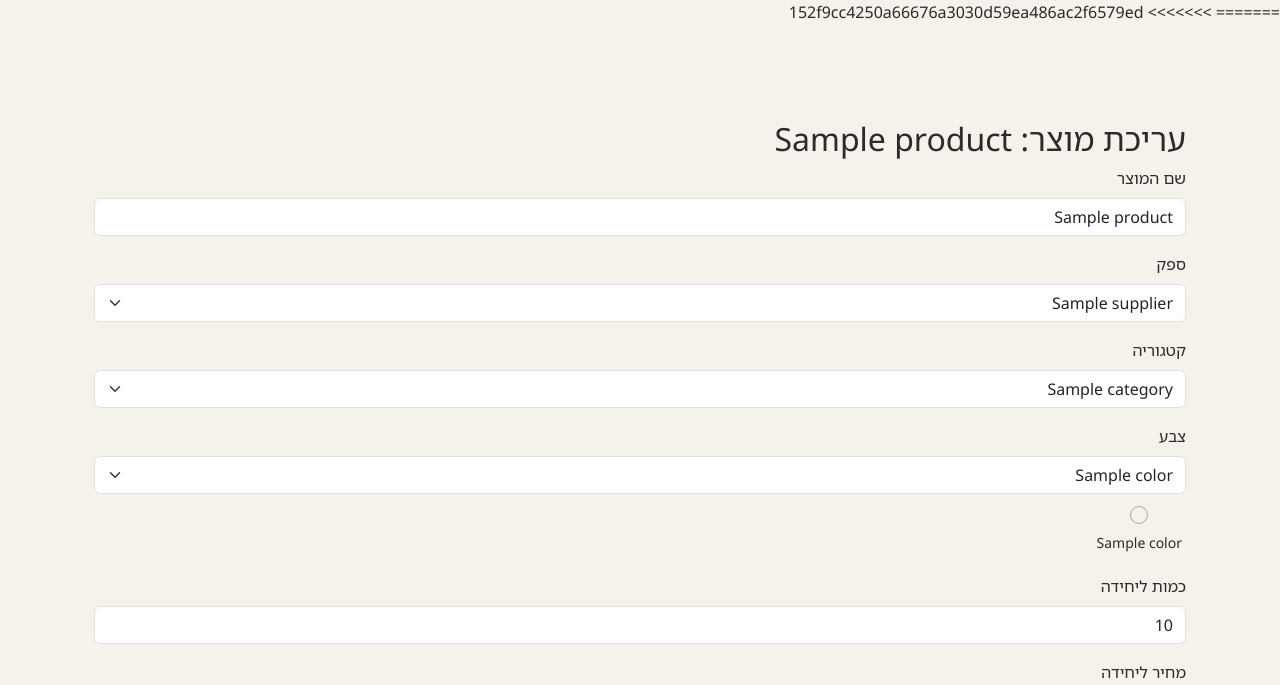
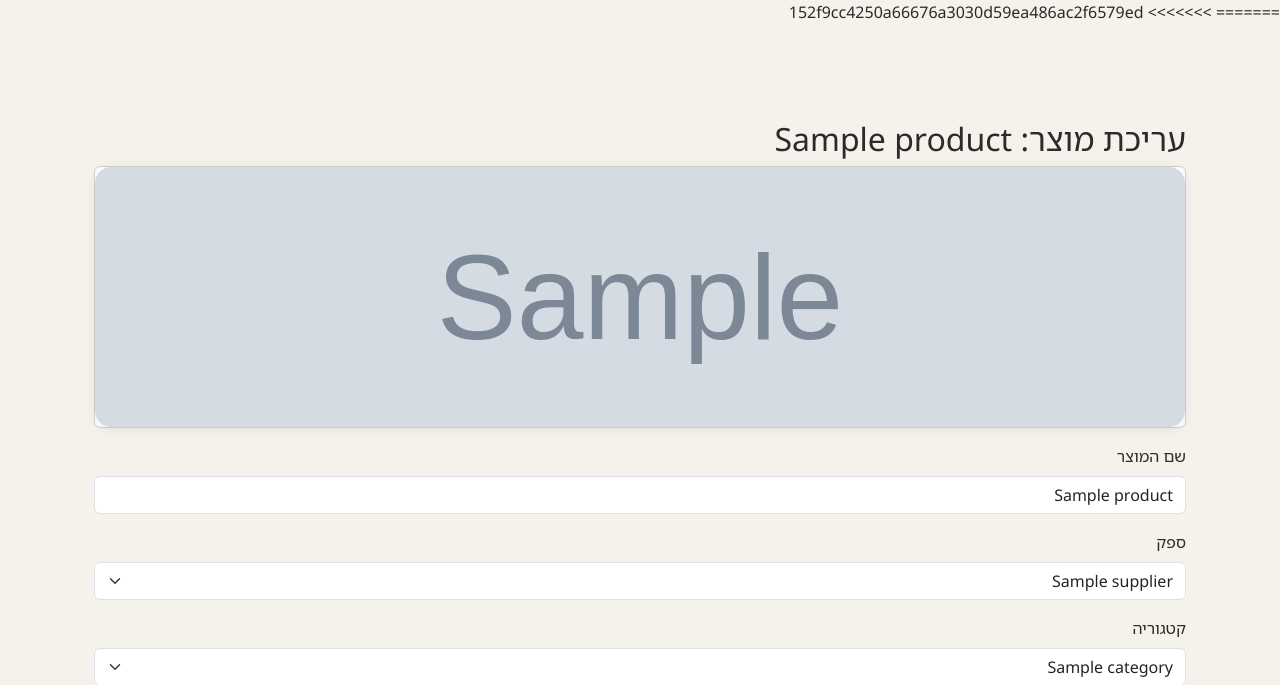
Before and after one commit to Topaz2205/new-changes-, a Flask app: template app/templates/inventory/products/edit_product.html in a window 1280 px wide. Shown: the part 64-749 px from the top of the page. Run offline with Flask 3, Linux system fonts and the light colour scheme; the template is opened without the code that fills it: most values are stand-ins (such as "Sample title", 1, 10 or a date in 2020); grey boxes marked "Sample" are stand-in pictures; parts of the project's set-up code (start-up, migrations or seed data) failed here and were passed over; some libraries are stand-ins or nearby versions.

Commit message:
feat(ui): product hero image + hover zoom & modal preview

```diff
--- a/app/templates/inventory/products/edit_product.html
+++ b/app/templates/inventory/products/edit_product.html
@@ -3,6 +3,17 @@
 {% block content %}
 <div class="container mt-4">
     <h2>עריכת מוצר: {{ product.name }}</h2>
+    {% if product.image_url %}
+        <div class="card mb-3">
+            <img
+            src="{{ product.image_url }}"
+            alt="תמונה של {{ product.name }}"
+            class="card-img-top product-hero"
+            data-image-preview="{{ product.image_url }}"
+            style="cursor: zoom-in;"
+            >
+        </div>
+    {% endif %}
 
     <form method="POST" action="{{ url_for('product_routes.edit_product', id=product.id) }}">
         <div class="mb-3">
```
